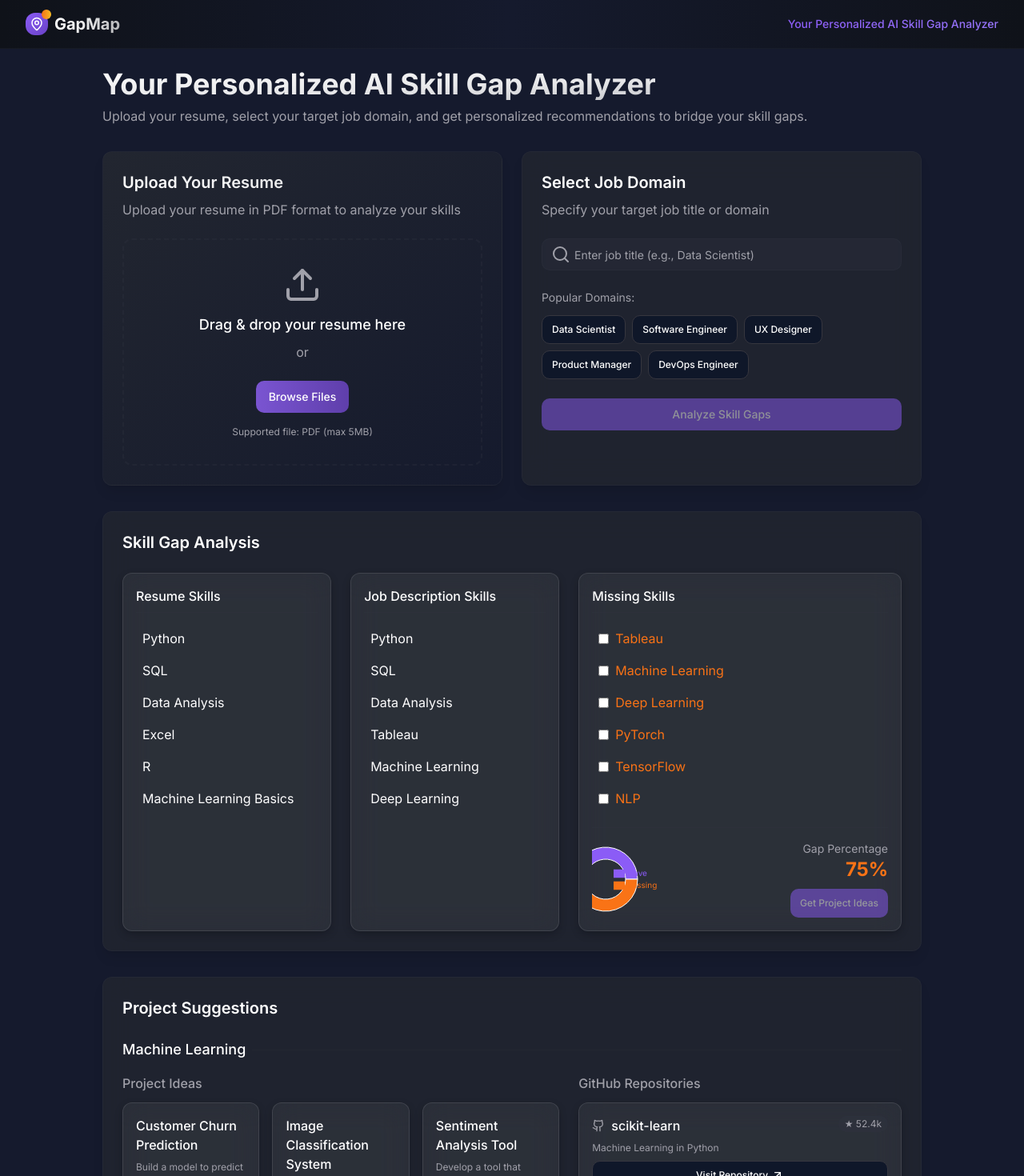
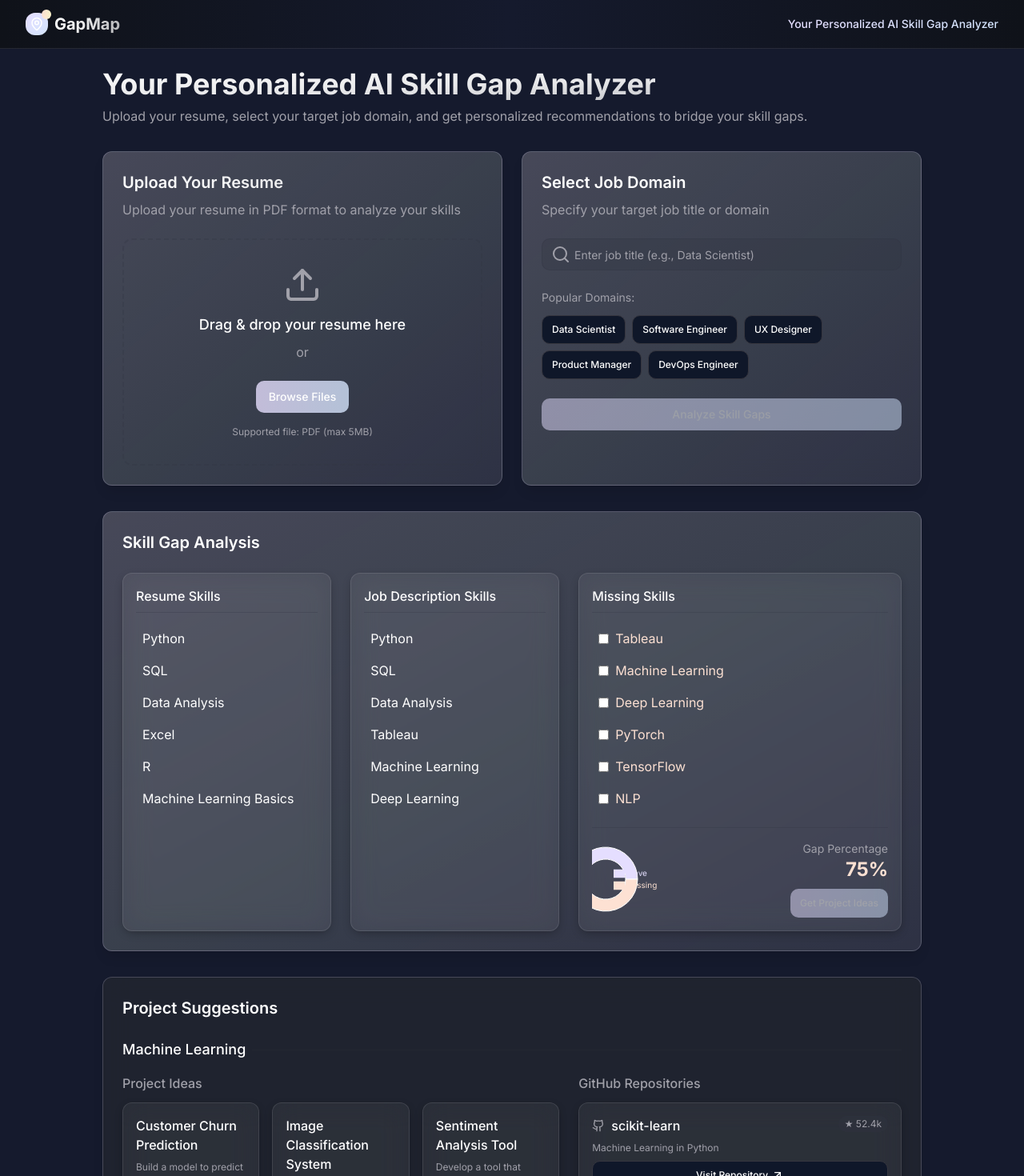
Before and after one commit to amank-coder/skill-radar-gapmap, a React (Vite) app: page / in a window 1280 px wide. Shown: the top 1470 px of the page at 80% size. Built offline with nearby package versions, Linux system fonts and the light colour scheme.

Commit message:
Refactor: Use pastel colors in gradients
The AI implemented pastel colors in the gradient versions throughout the application, enhancing the visual appeal. This involved modifying existing gradient classes and creating new ones in `index.css` to support the pastel color scheme.

```diff
--- a/src/components/Header.tsx
+++ b/src/components/Header.tsx
@@ -3,7 +3,7 @@ import Logo from "./Logo";
 
 const Header = () => {
   return (
-    <header className="w-full border-b border-gapmap-gray/20 bg-gradient-to-r from-gapmap-darker via-gapmap-dark to-gapmap-darker">
+    <header className="w-full border-b border-gapmap-pastel-purple/10 bg-gradient-to-r from-gapmap-darker via-gapmap-dark to-gapmap-darker">
       <div className="container mx-auto flex justify-between items-center py-4">
         <Logo />
         <h1 className="hidden sm:block font-medium text-sm text-gradient-purple">
--- a/src/components/JobDomainSelect.tsx
+++ b/src/components/JobDomainSelect.tsx
@@ -16,7 +16,7 @@ const JobDomainSelect = () => {
   const [jobDomain, setJobDomain] = useState("");
 
   return (
-    <div className="glass-card p-6 rounded-xl">
+    <div className="glass-card p-6 rounded-xl bg-pastel-gradient">
       <h2 className="text-xl font-semibold mb-2">Select Job Domain</h2>
       <p className="text-muted-foreground mb-6">
         Specify your target job title or domain
@@ -27,7 +27,7 @@ const JobDomainSelect = () => {
         <Input
           type="text"
           placeholder="Enter job title (e.g., Data Scientist)"
-          className="pl-10 bg-gapmap-gray/30 border-gapmap-gray/30 focus:border-gapmap-purple focus:ring-gapmap-purple"
+          className="pl-10 bg-gapmap-gray/30 border-gapmap-gray/30 focus:border-gapmap-pastel-purple focus:ring-gapmap-pastel-purple"
           value={jobDomain}
           onChange={(e) => setJobDomain(e.target.value)}
         />
@@ -43,8 +43,8 @@ const JobDomainSelect = () => {
               size="sm"
               className={`text-xs ${
                 jobDomain === domain
-                  ? "bg-gapmap-purple/20 border-gapmap-purple/40 text-gapmap-purple"
-                  : "hover:bg-gapmap-purple/10 hover:border-gapmap-purple/30"
+                  ? "bg-gapmap-pastel-purple/20 border-gapmap-pastel-purple/40 text-gapmap-pastel-purple"
+                  : "hover:bg-gapmap-pastel-purple/10 hover:border-gapmap-pastel-purple/30"
               }`}
               onClick={() => setJobDomain(domain)}
             >
@@ -55,7 +55,7 @@ const JobDomainSelect = () => {
       </div>
 
       <Button
-        className="w-full bg-gapmap-purple hover:bg-gapmap-purple-light text-white"
+        className="w-full bg-gradient-to-r from-gapmap-pastel-purple to-gapmap-pastel-blue hover:from-gapmap-pastel-purple hover:to-gapmap-pastel-blue-dark text-white"
         disabled={!jobDomain}
       >
         Analyze Skill Gaps
--- a/src/components/Logo.tsx
+++ b/src/components/Logo.tsx
@@ -4,9 +4,9 @@ import { MapPin } from "lucide-react";
 const Logo = ({ className = "" }: { className?: string }) => {
   return (
     <div className={`flex items-center gap-2 ${className}`}>
-      <div className="relative w-7 h-7 bg-gradient-to-br from-gapmap-purple to-gapmap-purple-dark rounded-lg flex items-center justify-center">
+      <div className="relative w-7 h-7 bg-gradient-to-br from-gapmap-pastel-purple to-gapmap-pastel-blue rounded-lg flex items-center justify-center">
         <MapPin size={18} className="text-white" />
-        <div className="absolute -top-1 -right-1 w-3 h-3 bg-gradient-to-r from-gapmap-orange to-amber-400 rounded-full animate-pulse-slow" />
+        <div className="absolute -top-1 -right-1 w-3 h-3 bg-gradient-to-r from-gapmap-pastel-peach to-gapmap-pastel-yellow rounded-full animate-pulse-slow" />
       </div>
       <span className="font-bold text-xl bg-gradient-to-r from-white via-white/90 to-white/70 bg-clip-text text-transparent">GapMap</span>
     </div>
--- a/src/components/ResumeUpload.tsx
+++ b/src/components/ResumeUpload.tsx
@@ -72,7 +72,7 @@ const ResumeUpload = () => {
   };
 
   return (
-    <div className="glass-card p-6 rounded-xl bg-gradient-to-br from-gapmap-charcoal to-gapmap-dark border-gapmap-purple/20">
+    <div className="glass-card p-6 rounded-xl bg-pastel-gradient border-gapmap-pastel-purple/20">
       <h2 className="text-xl font-semibold mb-2 bg-gradient-to-r from-white to-white/80 bg-clip-text text-transparent">Upload Your Resume</h2>
       <p className="text-muted-foreground mb-6">
         Upload your resume in PDF format to analyze your skills
@@ -80,7 +80,7 @@ const ResumeUpload = () => {
 
       <div
         className={`border-2 border-dashed rounded-lg p-8 text-center transition ${
-          file ? "border-gapmap-purple/40 bg-gradient-to-br from-gapmap-purple/10 to-transparent" : "border-gapmap-gray/30 hover:border-gapmap-purple/30 hover:bg-gradient-to-br hover:from-gapmap-purple/5 hover:to-transparent"
+          file ? "border-gapmap-pastel-purple/40 bg-gradient-to-br from-gapmap-pastel-purple/10 to-transparent" : "border-gapmap-gray/30 hover:border-gapmap-pastel-purple/30 hover:bg-gradient-to-br hover:from-gapmap-pastel-purple/5 hover:to-transparent"
         }`}
         onDragOver={preventDefaults}
         onDragEnter={preventDefaults}
@@ -94,7 +94,7 @@ const ResumeUpload = () => {
             <p className="text-muted-foreground mb-6">or</p>
             <Button
               variant="secondary"
-              className="relative bg-gradient-to-r from-gapmap-purple/80 to-gapmap-purple-dark/80 hover:from-gapmap-purple hover:to-gapmap-purple-dark text-white border-none"
+              className="relative bg-gradient-to-r from-gapmap-pastel-purple/80 to-gapmap-pastel-blue/80 hover:from-gapmap-pastel-purple hover:to-gapmap-pastel-blue text-white border-none"
             >
               <input
                 type="file"
@@ -112,11 +112,11 @@ const ResumeUpload = () => {
           <div className="flex flex-col items-center">
             {uploading ? (
               <>
-                <Upload className="h-12 w-12 text-gapmap-purple animate-pulse mb-3" />
+                <Upload className="h-12 w-12 text-gapmap-pastel-purple animate-pulse mb-3" />
                 <h3 className="font-medium text-lg mb-4">Uploading...</h3>
                 <div className="w-full max-w-xs bg-gapmap-gray/30 rounded-full h-2.5 mb-4">
                   <div
-                    className="bg-gradient-to-r from-gapmap-purple to-gapmap-purple-light h-2.5 rounded-full transition-all duration-300"
+                    className="bg-gradient-to-r from-gapmap-pastel-purple to-gapmap-pastel-blue h-2.5 rounded-full transition-all duration-300"
                     style={{ width: `${progress}%` }}
                   />
                 </div>
@@ -124,8 +124,8 @@ const ResumeUpload = () => {
               </>
             ) : (
               <>
-                <div className="h-12 w-12 rounded-full bg-gradient-to-br from-gapmap-purple/30 to-gapmap-purple-dark/30 flex items-center justify-center mb-3">
-                  <Check className="h-6 w-6 text-gapmap-purple" />
+                <div className="h-12 w-12 rounded-full bg-gradient-to-br from-gapmap-pastel-purple/30 to-gapmap-pastel-blue/30 flex items-center justify-center mb-3">
+                  <Check className="h-6 w-6 text-gapmap-pastel-purple" />
                 </div>
                 <h3 className="font-medium text-lg mb-2">Upload Complete!</h3>
                 <p className="text-muted-foreground mb-4">{file.name}</p>
@@ -133,7 +133,7 @@ const ResumeUpload = () => {
                   variant="outline"
                   size="sm"
                   onClick={() => setFile(null)}
-                  className="border-gapmap-purple/30 text-gapmap-purple hover:bg-gapmap-purple/10"
+                  className="border-gapmap-pastel-purple/30 text-gapmap-pastel-purple hover:bg-gapmap-pastel-purple/10"
                 >
                   Change File
                 </Button>
--- a/src/components/SkillGapAnalysis.tsx
+++ b/src/components/SkillGapAnalysis.tsx
@@ -39,15 +39,15 @@ const mockMissingSkills = getMissingSkills(mockResumeSkills, mockJobSkills);
 
 // Data for pie chart
 const data = [
-  { name: "Have", value: mockResumeSkills.length, color: "#8B5CF6" },
-  { name: "Missing", value: mockMissingSkills.length, color: "#F97316" }
+  { name: "Have", value: mockResumeSkills.length, color: "#E5DEFF" }, // Pastel purple
+  { name: "Missing", value: mockMissingSkills.length, color: "#FDE1D3" } // Pastel peach
 ];
 
 const renderSkillItem = (skill: string, isChecked: boolean, handleCheck: (skill: string) => void, isMissing = false) => (
   <div
     key={skill}
     className={`flex items-center p-2 rounded-md transition-colors ${
-      isMissing ? "hover:bg-gapmap-orange/10" : "hover:bg-gapmap-purple/10"
+      isMissing ? "hover:bg-gapmap-pastel-peach/10" : "hover:bg-gapmap-pastel-purple/10"
     }`}
   >
     {isMissing && (
@@ -56,10 +56,10 @@ const renderSkillItem = (skill: string, isChecked: boolean, handleCheck: (skill:
         id={`skill-${skill}`}
         checked={isChecked}
         onChange={() => handleCheck(skill)}
-        className="mr-2 rounded text-gapmap-purple focus:ring-gapmap-purple border-gapmap-gray"
+        className="mr-2 rounded text-gapmap-pastel-purple focus:ring-gapmap-pastel-purple border-gapmap-gray"
       />
     )}
-    <span className={isMissing ? "text-gapmap-orange" : ""}>{skill}</span>
+    <span className={isMissing ? "text-gapmap-pastel-peach" : ""}>{skill}</span>
   </div>
 );
 
@@ -88,7 +88,7 @@ const SkillGapAnalysis = () => {
   const missingPercentage = Math.round((mockMissingSkills.length / mockJobSkills.length) * 100);
 
   return (
-    <div className="glass-card p-6 rounded-xl">
+    <div className="glass-card p-6 rounded-xl bg-pastel-gradient">
       <h2 className="text-xl font-semibold mb-6">Skill Gap Analysis</h2>
 
       <div className="grid grid-cols-1 lg:grid-cols-7 gap-6">
@@ -149,10 +149,10 @@ const SkillGapAnalysis = () => {
               </div>
               <div className="text-right">
                 <p className="text-sm text-muted-foreground">Gap Percentage</p>
-                <p className="text-2xl font-bold text-gapmap-orange">{missingPercentage}%</p>
+                <p className="text-2xl font-bold text-gapmap-pastel-peach">{missingPercentage}%</p>
                 <Button
                   onClick={handleFetchSuggestions}
-                  className="mt-2 bg-gapmap-purple hover:bg-gapmap-purple-light text-white text-xs"
+                  className="mt-2 bg-gradient-to-r from-gapmap-pastel-purple to-gapmap-pastel-blue hover:from-gapmap-pastel-purple hover:to-gapmap-pastel-blue text-white text-xs"
                   size="sm"
                   disabled={selectedSkills.length === 0}
                 >
--- a/src/index.css
+++ b/src/index.css
@@ -49,7 +49,7 @@
 
 @layer base {
   * {
-    @apply border-border selection:bg-gapmap-purple/10 selection:text-gapmap-purple;
+    @apply border-border selection:bg-gapmap-pastel-purple/20 selection:text-gapmap-pastel-purple;
   }
 
   body {
@@ -76,8 +76,8 @@
   }
 
   .glass-card {
-    @apply backdrop-blur-lg bg-gapmap-charcoal/80 border border-gapmap-gray/30 shadow-lg
-    transition duration-300 hover:shadow-xl hover:border-gapmap-gray/40;
+    @apply backdrop-blur-lg bg-gapmap-charcoal/80 border border-gapmap-pastel-purple/20 shadow-lg
+    transition duration-300 hover:shadow-xl hover:border-gapmap-pastel-purple/30;
   }
 
   .text-gradient {
@@ -85,15 +85,15 @@
   }
 
   .text-gradient-purple {
-    @apply bg-gradient-to-r from-gapmap-purple to-gapmap-purple-light bg-clip-text text-transparent;
+    @apply bg-gradient-to-r from-gapmap-pastel-purple to-gapmap-pastel-blue bg-clip-text text-transparent;
   }
 
   .text-gradient-orange {
-    @apply bg-gradient-to-r from-gapmap-orange to-amber-300 bg-clip-text text-transparent;
+    @apply bg-gradient-to-r from-gapmap-pastel-peach to-gapmap-pastel-yellow bg-clip-text text-transparent;
   }
 
   .bg-gradient-purple {
-    @apply bg-gradient-to-br from-gapmap-purple to-gapmap-purple-dark;
+    @apply bg-gradient-to-br from-gapmap-pastel-purple to-gapmap-pastel-purple-dark;
   }
 
   .bg-gradient-dark {
@@ -105,6 +105,10 @@
   }
 
   .border-gradient {
-    border-image: linear-gradient(to right, #8B5CF6, #6941C6) 1;
+    border-image: linear-gradient(to right, #E5DEFF, #D3E4FD) 1;
+  }
+
+  .bg-pastel-gradient {
+    @apply bg-gradient-to-br from-gapmap-pastel-purple/20 via-gapmap-pastel-blue/15 to-gapmap-pastel-purple-dark/10;
   }
 }
--- a/tailwind.config.ts
+++ b/tailwind.config.ts
@@ -1,4 +1,3 @@
-
 import type { Config } from "tailwindcss";
 
 export default {
@@ -72,7 +71,14 @@ export default {
 					"purple-light": "#9775fa",
 					"purple-dark": "#6941c6",
 					orange: "#F97316",
-					red: "#ef4444"
+					red: "#ef4444",
+					"pastel-purple": "#E5DEFF",
+					"pastel-blue": "#D3E4FD",
+					"pastel-purple-dark": "#B8B5FF",
+					"pastel-peach": "#FDE1D3",
+					"pastel-yellow": "#FEF7CD",
+					"pastel-green": "#F2FCE2",
+					"pastel-pink": "#FFDEE2"
 				}
 			},
 			borderRadius: {
```
